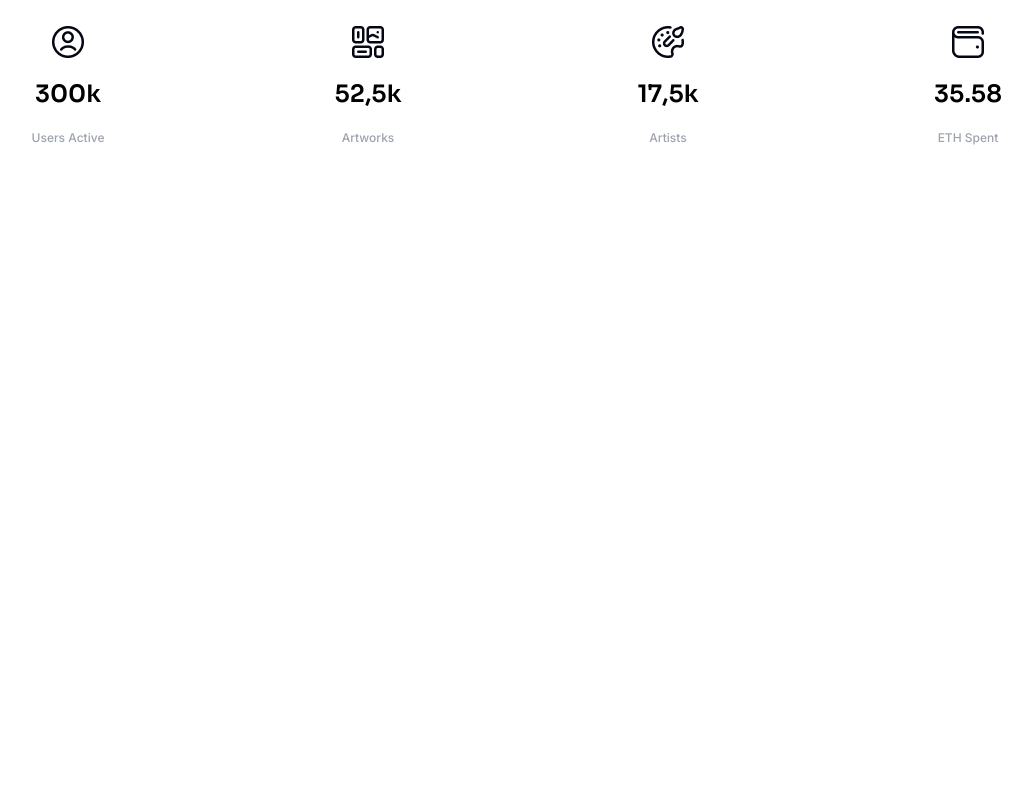
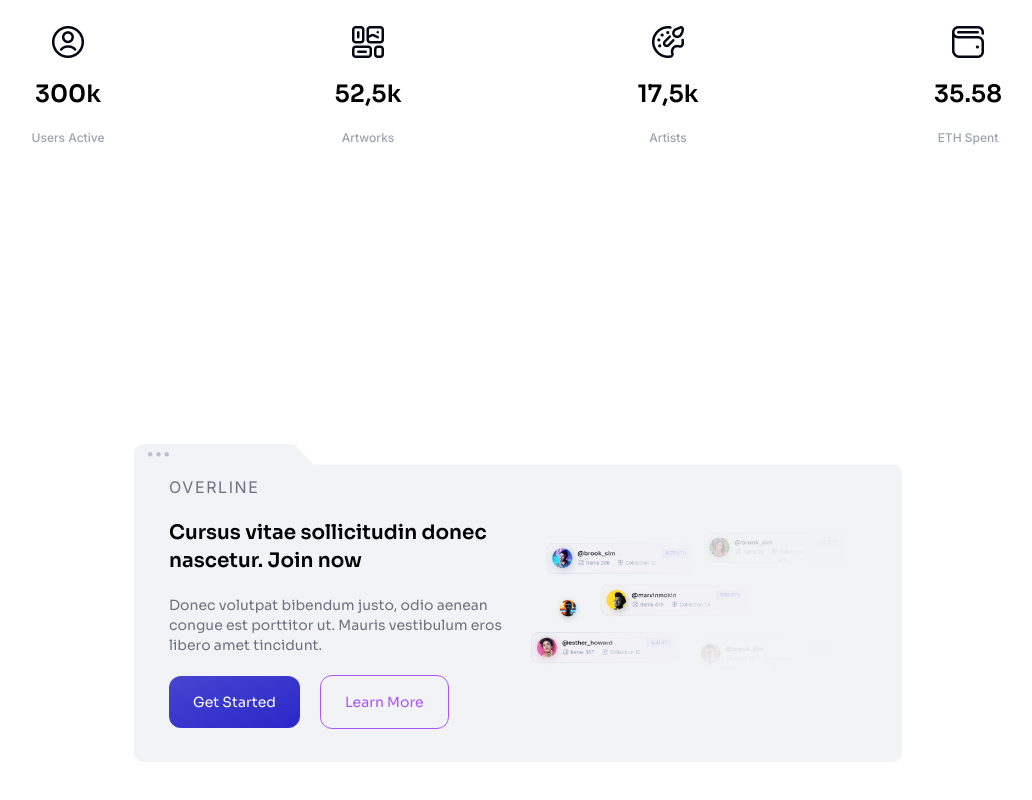
Before and after one commit to AdamHarish25/nft_m, a React (Create React App) app: page / in a window 1280 px wide. Shown: the part 5649-6449 px from the top of the page, without its empty margins (122-1154 px from the left). Before the commit the page ends 5851 px from the top, so only its background shows below. Built offline with nearby package versions, Linux system fonts and the light colour scheme.

Commit message:
Nft_m 5.5

```diff
--- a/src/App.css
+++ b/src/App.css
@@ -629,6 +629,13 @@ video {
   position: relative !important;
 }
 
+.inset-0{
+  top: 0px !important;
+  right: 0px !important;
+  bottom: 0px !important;
+  left: 0px !important;
+}
+
 .inset-x-0{
   left: 0px !important;
   right: 0px !important;
@@ -646,6 +653,10 @@ video {
   top: 0px !important;
 }
 
+.-z-10{
+  z-index: -10 !important;
+}
+
 .order-2{
   order: 2 !important;
 }
@@ -696,8 +707,8 @@ video {
   height: auto !important;
 }
 
-.h-full{
-  height: 100% !important;
+.h-screen{
+  height: 100vh !important;
 }
 
 .h-fit{
@@ -706,6 +717,14 @@ video {
   height: fit-content !important;
 }
 
+.h-full{
+  height: 100% !important;
+}
+
+.h-96{
+  height: 24rem !important;
+}
+
 .h-16{
   height: 4rem !important;
 }
@@ -718,10 +737,6 @@ video {
   height: 1.5rem !important;
 }
 
-.h-screen{
-  height: 100vh !important;
-}
-
 .h-\[450px\]{
   height: 450px !important;
 }
@@ -738,10 +753,6 @@ video {
   height: 0.75rem !important;
 }
 
-.h-96{
-  height: 24rem !important;
-}
-
 .h-10{
   height: 2.5rem !important;
 }
@@ -774,12 +785,8 @@ video {
   width: auto !important;
 }
 
-.w-7{
-  width: 1.75rem !important;
-}
-
-.w-12{
-  width: 3rem !important;
+.w-\[400px\]{
+  width: 400px !important;
 }
 
 .w-fit{
@@ -788,6 +795,14 @@ video {
   width: fit-content !important;
 }
 
+.w-7{
+  width: 1.75rem !important;
+}
+
+.w-12{
+  width: 3rem !important;
+}
+
 .w-36{
   width: 9rem !important;
 }
@@ -806,10 +821,6 @@ video {
 
 .w-\[450px\]{
   width: 450px !important;
-}
-
-.w-\[400px\]{
-  width: 400px !important;
 }
 
 .w-32{
@@ -901,6 +912,10 @@ video {
   justify-content: space-evenly !important;
 }
 
+.gap-5{
+  gap: 1.25rem !important;
+}
+
 .gap-20{
   gap: 5rem !important;
 }
@@ -915,10 +930,6 @@ video {
 
 .gap-8{
   gap: 2rem !important;
-}
-
-.gap-5{
-  gap: 1.25rem !important;
 }
 
 .gap-3{
@@ -969,18 +980,22 @@ video {
   margin-bottom: calc(0.5rem * var(--tw-space-y-reverse)) !important;
 }
 
+.overflow-hidden{
+  overflow: hidden !important;
+}
+
 .overflow-x-hidden{
   overflow-x: hidden !important;
 }
 
+.rounded-xl{
+  border-radius: 0.75rem !important;
+}
+
 .rounded-lg{
   border-radius: 0.5rem !important;
 }
 
-.rounded-xl{
-  border-radius: 0.75rem !important;
-}
-
 .rounded-md{
   border-radius: 0.375rem !important;
 }
@@ -1007,6 +1022,11 @@ video {
 
 .border-t{
   border-top-width: 1px !important;
+}
+
+.border-purple-500{
+  --tw-border-opacity: 1 !important;
+  border-color: rgb(168 85 247 / var(--tw-border-opacity)) !important;
 }
 
 .border-gray-400{
@@ -1014,11 +1034,6 @@ video {
   border-color: rgb(156 163 175 / var(--tw-border-opacity)) !important;
 }
 
-.border-purple-500{
-  --tw-border-opacity: 1 !important;
-  border-color: rgb(168 85 247 / var(--tw-border-opacity)) !important;
-}
-
 .border-\[\#7780A1\]{
   --tw-border-opacity: 1 !important;
   border-color: rgb(119 128 161 / var(--tw-border-opacity)) !important;
@@ -1057,16 +1072,16 @@ video {
   background-color: transparent !important;
 }
 
+.bg-gradient-to-br{
+  background-image: linear-gradient(to bottom right, var(--tw-gradient-stops)) !important;
+}
+
 .bg-homeBackground{
   background-image: url('./Attachments/Image/Home/Squares.png') !important;
 }
 
 .bg-box2{
   background-image: url('./Attachments/Image/bgBox2.png') !important;
-}
-
-.bg-gradient-to-br{
-  background-image: linear-gradient(to bottom right, var(--tw-gradient-stops)) !important;
 }
 
 .from-\[\#4745D0\]{
@@ -1111,6 +1126,10 @@ video {
   padding: 1rem !important;
 }
 
+.p-14{
+  padding: 3.5rem !important;
+}
+
 .p-5{
   padding: 1.25rem !important;
 }
@@ -1148,6 +1167,26 @@ video {
   padding-right: 2.5rem !important;
 }
 
+.px-5{
+  padding-left: 1.25rem !important;
+  padding-right: 1.25rem !important;
+}
+
+.py-5{
+  padding-top: 1.25rem !important;
+  padding-bottom: 1.25rem !important;
+}
+
+.px-6{
+  padding-left: 1.5rem !important;
+  padding-right: 1.5rem !important;
+}
+
+.py-4{
+  padding-top: 1rem !important;
+  padding-bottom: 1rem !important;
+}
+
 .py-20{
   padding-top: 5rem !important;
   padding-bottom: 5rem !important;
@@ -1158,11 +1197,6 @@ video {
   padding-right: 0px !important;
 }
 
-.py-5{
-  padding-top: 1.25rem !important;
-  padding-bottom: 1.25rem !important;
-}
-
 .py-10{
   padding-top: 2.5rem !important;
   padding-bottom: 2.5rem !important;
@@ -1173,21 +1207,6 @@ video {
   padding-right: 1rem !important;
 }
 
-.px-5{
-  padding-left: 1.25rem !important;
-  padding-right: 1.25rem !important;
-}
-
-.px-6{
-  padding-left: 1.5rem !important;
-  padding-right: 1.5rem !important;
-}
-
-.py-4{
-  padding-top: 1rem !important;
-  padding-bottom: 1rem !important;
-}
-
 .px-3{
   padding-left: 0.75rem !important;
   padding-right: 0.75rem !important;
@@ -1216,6 +1235,10 @@ video {
   padding-left: 2.5rem !important;
 }
 
+.text-left{
+  text-align: left !important;
+}
+
 .text-center{
   text-align: center !important;
 }
@@ -1242,6 +1265,11 @@ video {
   line-height: 1rem !important;
 }
 
+.text-xl{
+  font-size: 1.25rem !important;
+  line-height: 1.75rem !important;
+}
+
 .text-sm{
   font-size: 0.875rem !important;
   line-height: 1.25rem !important;
@@ -1257,11 +1285,6 @@ video {
   line-height: 1.75rem !important;
 }
 
-.text-xl{
-  font-size: 1.25rem !important;
-  line-height: 1.75rem !important;
-}
-
 .text-3xl{
   font-size: 1.875rem !important;
   line-height: 2.25rem !important;
@@ -1305,34 +1328,34 @@ video {
   color: rgb(156 163 175 / var(--tw-text-opacity)) !important;
 }
 
+.text-gray-500{
+  --tw-text-opacity: 1 !important;
+  color: rgb(107 114 128 / var(--tw-text-opacity)) !important;
+}
+
+.text-black{
+  --tw-text-opacity: 1 !important;
+  color: rgb(0 0 0 / var(--tw-text-opacity)) !important;
+}
+
+.text-white{
+  --tw-text-opacity: 1 !important;
+  color: rgb(255 255 255 / var(--tw-text-opacity)) !important;
+}
+
+.text-purple-500{
+  --tw-text-opacity: 1 !important;
+  color: rgb(168 85 247 / var(--tw-text-opacity)) !important;
+}
+
 .text-\[\#2A27C9\]{
   --tw-text-opacity: 1 !important;
   color: rgb(42 39 201 / var(--tw-text-opacity)) !important;
 }
 
-.text-gray-500{
-  --tw-text-opacity: 1 !important;
-  color: rgb(107 114 128 / var(--tw-text-opacity)) !important;
-}
-
 .text-red-600{
   --tw-text-opacity: 1 !important;
   color: rgb(220 38 38 / var(--tw-text-opacity)) !important;
-}
-
-.text-white{
-  --tw-text-opacity: 1 !important;
-  color: rgb(255 255 255 / var(--tw-text-opacity)) !important;
-}
-
-.text-black{
-  --tw-text-opacity: 1 !important;
-  color: rgb(0 0 0 / var(--tw-text-opacity)) !important;
-}
-
-.text-purple-500{
-  --tw-text-opacity: 1 !important;
-  color: rgb(168 85 247 / var(--tw-text-opacity)) !important;
 }
 
 .text-\[\#4745D0\]{
@@ -1473,12 +1496,12 @@ video {
     display: none !important;
   }
 
+  .lg\:h-full{
+    height: 100% !important;
+  }
+
   .lg\:h-screen{
     height: 100vh !important;
-  }
-
-  .lg\:h-full{
-    height: 100% !important;
   }
 
   .lg\:w-10{
@@ -1590,6 +1613,10 @@ video {
     height: 1.75rem !important;
   }
 
+  .xl\:w-\[60vw\]{
+    width: 60vw !important;
+  }
+
   .xl\:w-7{
     width: 1.75rem !important;
   }
@@ -1604,6 +1631,14 @@ video {
 
   .xl\:gap-20{
     gap: 5rem !important;
+  }
+
+  .xl\:p-10{
+    padding: 2.5rem !important;
+  }
+
+  .xl\:p-14{
+    padding: 3.5rem !important;
   }
 
   .xl\:px-10{
@@ -1659,10 +1694,6 @@ video {
     width: auto !important;
   }
 
-  .lxl\:w-96{
-    width: 24rem !important;
-  }
-
   .lxl\:w-full{
     width: 100% !important;
   }
@@ -1683,6 +1714,24 @@ video {
 }
 
 @media (min-width: 1806px){
+  .\32xl\:w-\[500px\]{
+    width: 500px !important;
+  }
+
+  .\32xl\:p-20{
+    padding: 5rem !important;
+  }
+
+  .\32xl\:px-2{
+    padding-left: 0.5rem !important;
+    padding-right: 0.5rem !important;
+  }
+
+  .\32xl\:px-8{
+    padding-left: 2rem !important;
+    padding-right: 2rem !important;
+  }
+
   .\32xl\:text-4xl{
     font-size: 2.25rem !important;
     line-height: 2.5rem !important;
@@ -1693,6 +1742,16 @@ video {
     line-height: 1.75rem !important;
   }
 
+  .\32xl\:text-3xl{
+    font-size: 1.875rem !important;
+    line-height: 2.25rem !important;
+  }
+
+  .\32xl\:text-base{
+    font-size: 1rem !important;
+    line-height: 1.5rem !important;
+  }
+
   .\32xl\:text-sm{
     font-size: 0.875rem !important;
     line-height: 1.25rem !important;
--- a/src/App.js
+++ b/src/App.js
@@ -3,6 +3,7 @@ import "./App.css";
 import Navbar from "./Content/Components/Navbar";
 import { useViewport } from "./Content/Components/Viewport";
 import Counter from "./Content/Counter";
+import FolderSection from "./Content/FolderSection";
 import Home from "./Content/Home";
 import LiveAuctions from "./Content/LiveAuctions";
 import MobileWarning from "./Content/mobileWarning";
@@ -35,7 +36,7 @@ function App() {
       <MobileWarning/>
   </div>
   ) : (
-  <div className="overflow-x-hidden">
+  <div className="overflow-hidden">
         <Home />
         <LiveAuctions />
         <Overline />
@@ -46,6 +47,7 @@ function App() {
         <Spacing />
 
         <Counter />
+        <FolderSection/>
 
         <Navbar />
   </div>);
--- /dev/null
+++ b/src/Content/FolderSection.js
@@ -0,0 +1,54 @@
+import img from "../Attachments/Image/FolderSection/Users.png";
+import background from "../Attachments/Image/FolderSection/background.png";
+
+
+const FolderSection = () => {
+    const className = {
+        container: "w-screen h-screen flex items-center justify-center p-10",
+        innerContainer: "w-auto xl:w-[60vw] h-auto p-14 grid grid-cols-2 gap-5 relative place-items-center",
+        titleBox:
+            "w-[400px] h-fit text-left space-y-5 text-gray-500 font-Sora px-5 2xl:px-2 py-5",
+        sectTitle: "tracking-widest font-Inter",
+        title: "text-black font-semibold text-xl 2xl:text-3xl",
+        description: "text-sm 2xl:text-base",
+        buttonBox:
+            "w-full h-fit flex justify-start items-center gap-5",
+        button1:
+            "w-fit text-sm h-fit px-6 py-4 text-white bg-gradient-to-br from-[#4745D0] to-[#2A27C9] rounded-xl",
+        button2:
+            "w-fit text-sm h-fit px-6 py-4 text-purple-500 border border-purple-500 rounded-xl",
+        imageBox: "w-fit h-full",
+        img: "w-auto h-96 lg:h-full object-contain",
+    }
+
+    return (
+        <div className={ className.container }>
+            <div className={ className.innerContainer }>
+                <titlebox className={ className.titleBox }>
+                    <p className={ className.sectTitle }>OVERLINE</p>
+                    <h1 className={ className.title }>
+                        Cursus vitae sollicitudin donec nascetur. Join now
+                    </h1>
+                    <p className={className.description}>
+                        Donec volutpat bibendum justo, odio aenean congue est porttitor ut. Mauris vestibulum eros libero amet tincidunt.
+                    </p>
+                    <buttonbox className={ className.buttonBox }>
+                        <button className={ className.button1 }>Get Started</button>
+                        <button className={ className.button2 }>Learn More</button>
+                    </buttonbox>
+                </titlebox>
+                <imagebox className={ className.imageBox }>
+                    <img
+                        src={ img }
+                        alt="Graphic Vector of a Spilled bucket and a Pie chart"
+                        className={ className.img }
+                    />
+                </imagebox>
+                <img src={ background } alt="Folder Background" className="w-full h-full absolute inset-0 object-contain -z-10" />
+            </div>
+        </div>
+    )
+};
+
+
+export default FolderSection;
--- a/tailwind.config.js
+++ b/tailwind.config.js
@@ -35,6 +35,7 @@ module.exports = {
       backgroundImage: {
         homeBackground: "url('./Attachments/Image/Home/Squares.png')",
         box2: "url('./Attachments/Image/bgBox2.png')",
+        folder: "url('./Attachments/Image/FolderSection/background.png')",
       },
     },
   },
```
Also changed, not shown: src/Content/Offers.js (+5 -5 lines), src/Attachments/Image/FolderSection/Users.png (added), src/Attachments/Image/FolderSection/background.png (added).
